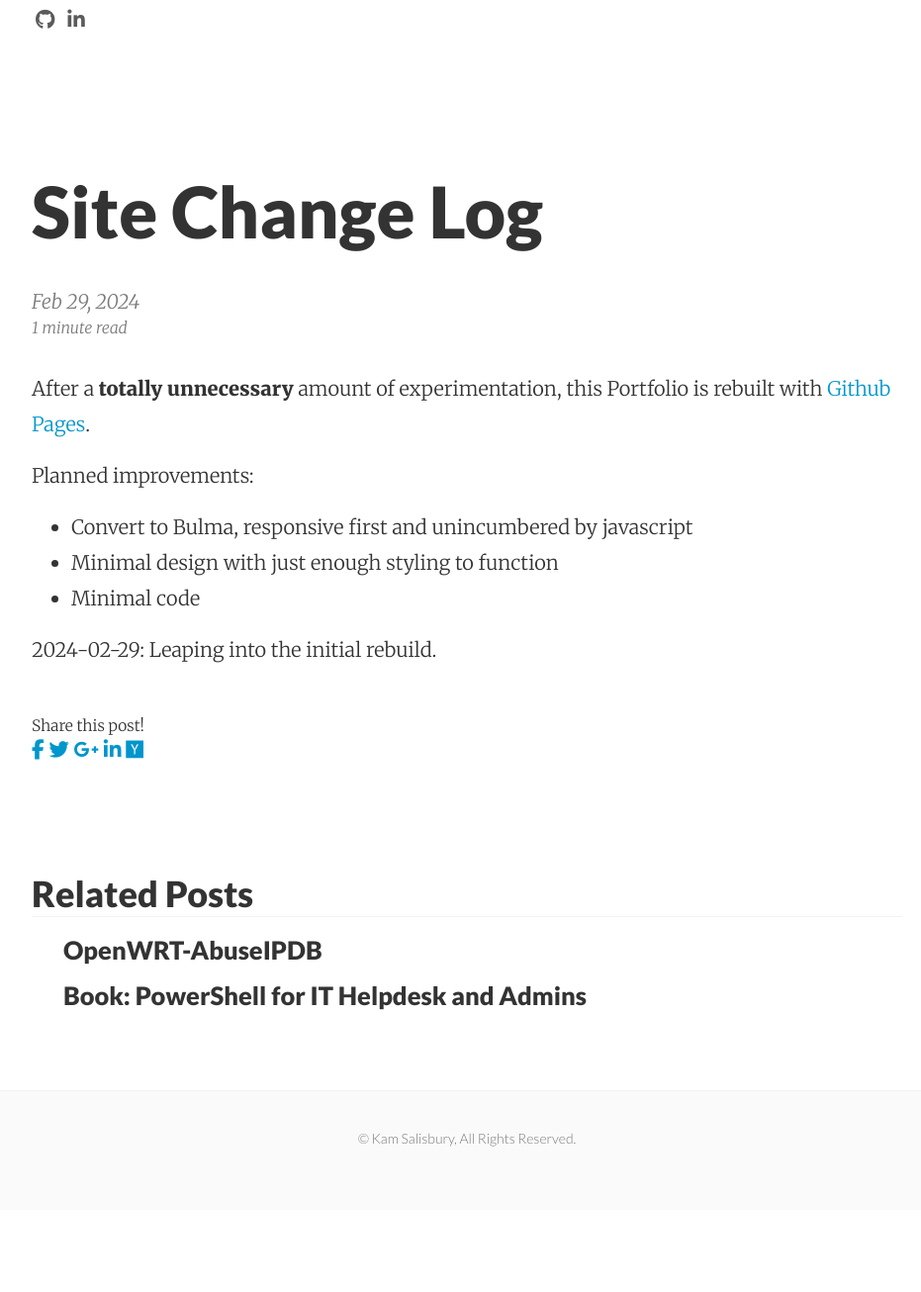
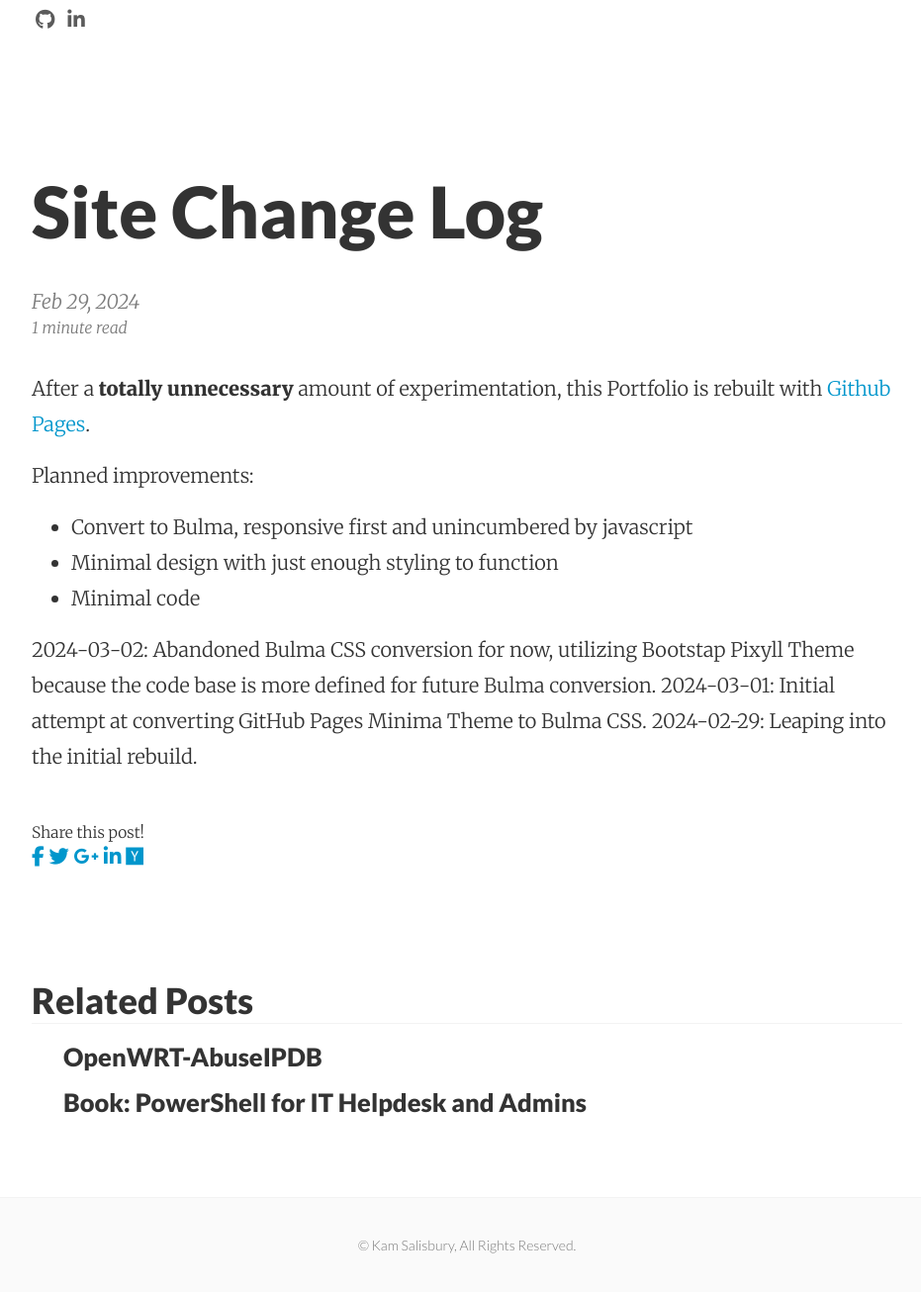
Before and after one commit to kamsalisbury/kamsalisbury.github.io, a Jekyll site: the page built from _posts/2024-02-29-Site-Change-Log.md, in a window 1280 px wide, cut to the strip 236-1567 px from the top of the page. Shown: the top 1306 px of the strip at 99% size, without its empty margins (168-1099 px from the left). Built offline with Jekyll 4.4.1, drawn with Linux system fonts in a browser that asks for light colours; nearby versions of some CDN libraries; before the commit the page ends 1459 px from its top, so only the background shows below that.

Commit message:
Update content

```diff
--- a/_posts/2024-02-29-Site-Change-Log.md
+++ b/_posts/2024-02-29-Site-Change-Log.md
@@ -13,4 +13,6 @@ Planned improvements:
 * Minimal design with just enough styling to function
 * Minimal code
 
+2024-03-02: Abandoned Bulma CSS conversion for now, utilizing Bootstap Pixyll Theme because the code base is more defined for future Bulma conversion.
+2024-03-01: Initial attempt at converting GitHub Pages Minima Theme to Bulma CSS.
 2024-02-29: Leaping into the initial rebuild.
```
